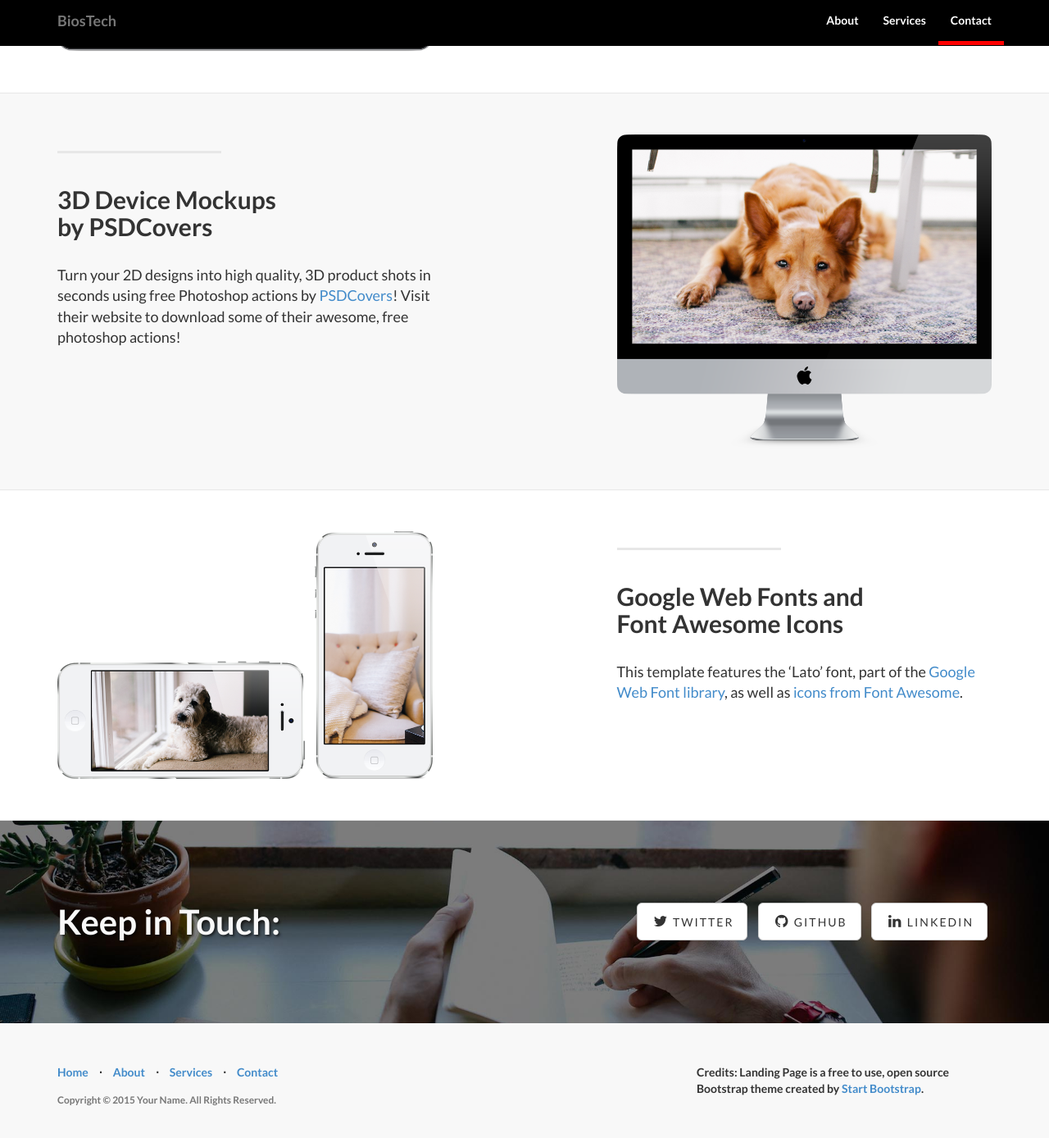
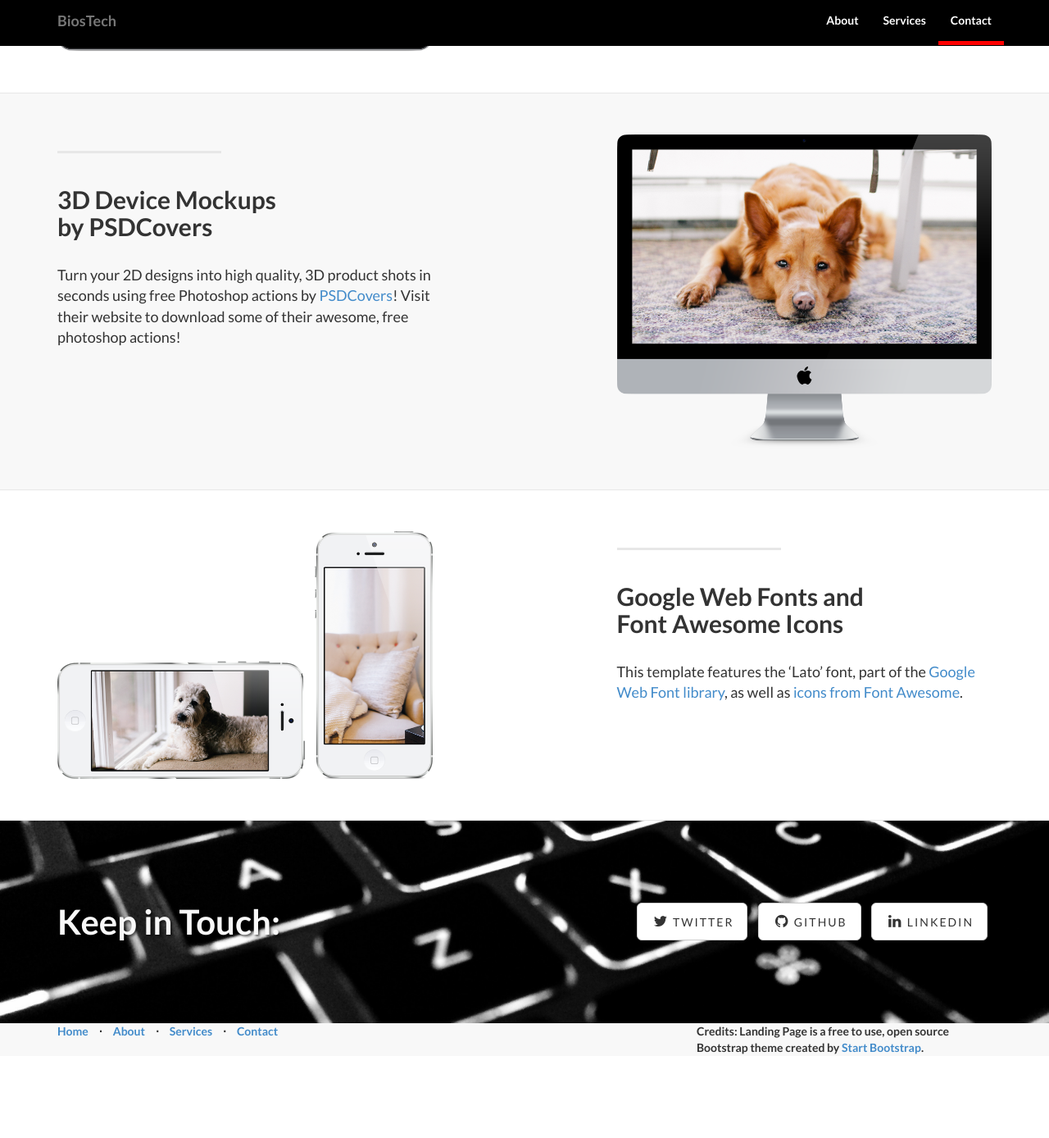
Before and after one commit to jok0/jok0.github.io, a Jekyll site: the page built from index.html, in a window 1280 px wide and 1400 px high, scrolled down 1402 px. Shown: the top 1388 px of the window at 82% size. Built offline with Jekyll 4.4.1, drawn with Linux system fonts in a browser that asks for light colours.

Commit message:
Updated Index 2.0

```diff
--- a/css/landing-page.css
+++ b/css/landing-page.css
@@ -186,10 +186,13 @@ h6 {
 }
 
 footer {
-    padding: 50px 0;
+    padding: 0px 0;
     background-color: #f8f8f8;
 }
 
 p.copyright {
-    margin: 15px 0 0;
+    margin: 0px 0 0;
+    color: white;
+    position: absolute;
+    padding-top: 80px;
 }
```
Also changed, not shown: img/banner-bg.jpg, 3 other files.
